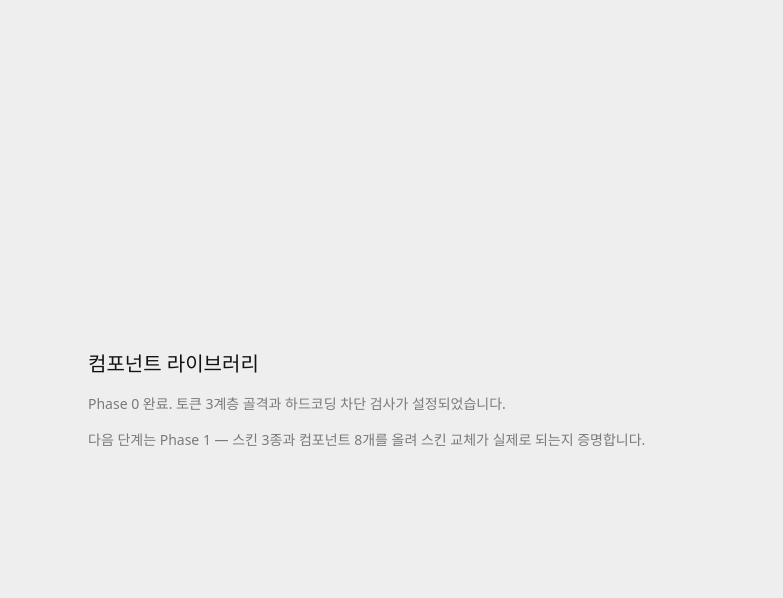
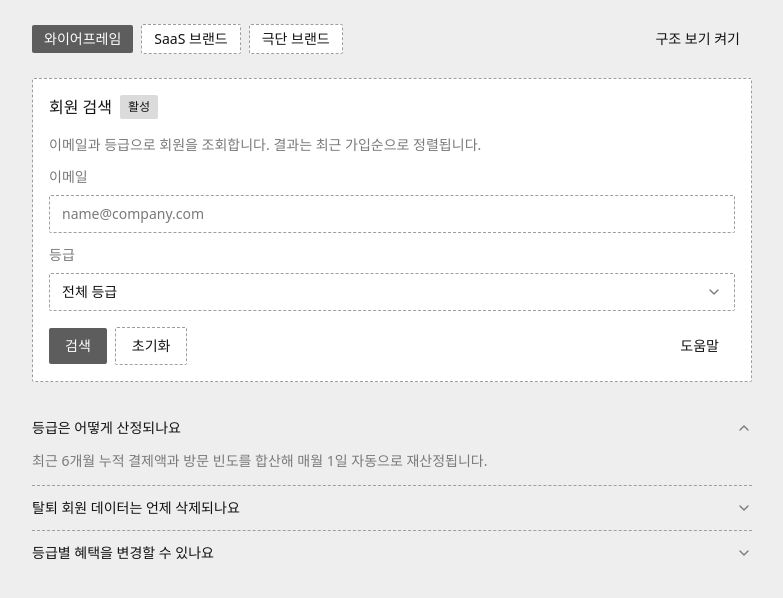
Before and after one commit to shinhyuk-pm/components, a Next.js app: page / in a window 1280 px wide. Shown: the top 598 px of the page, without its empty margins (248-1031 px from the left). Built offline with nearby package versions, Linux system fonts and the light colour scheme.

Commit message:
feat: 스킨 전환 화면
같은 화면에 스킨 3종을 갈아끼운다. 구조 보기를 켜면 골격이 동일한지 확인된다.

```diff
--- a/app/page.tsx
+++ b/app/page.tsx
@@ -1,13 +1,162 @@
+"use client";
+
+import { useEffect, useState } from "react";
+import {
+  Accordion,
+  AccordionContent,
+  AccordionItem,
+  AccordionTrigger,
+} from "@/components/ui/accordion";
+import { Badge } from "@/components/ui/badge";
+import { Button } from "@/components/ui/button";
+import {
+  Card,
+  CardContent,
+  CardDescription,
+  CardFooter,
+  CardHeader,
+  CardTitle,
+} from "@/components/ui/card";
+import {
+  Dialog,
+  DialogClose,
+  DialogContent,
+  DialogDescription,
+  DialogFooter,
+  DialogTitle,
+  DialogTrigger,
+} from "@/components/ui/dialog";
+import { Input } from "@/components/ui/input";
+import { Label } from "@/components/ui/label";
+import {
+  Select,
+  SelectContent,
+  SelectItem,
+  SelectTrigger,
+  SelectValue,
+} from "@/components/ui/select";
+
+const SKINS = [
+  { id: "wireframe", label: "와이어프레임" },
+  { id: "saas", label: "SaaS 브랜드" },
+  { id: "bold", label: "극단 브랜드" },
+];
+
+const GRADES = [
+  { value: "all", label: "전체 등급" },
+  { value: "vip", label: "VIP" },
+  { value: "regular", label: "일반" },
+];
+
 export default function Home() {
+  const [skin, setSkin] = useState("wireframe");
+  const [structure, setStructure] = useState(false);
+
+  useEffect(() => {
+    document.documentElement.dataset.skin = skin;
+  }, [skin]);
+
   return (
-    <main className="mx-auto flex min-h-screen max-w-2xl flex-col justify-center gap-4 p-8">
-      <h1 className="text-xl font-medium">컴포넌트 라이브러리</h1>
-      <p className="text-sm text-(--t2-muted)">
-        Phase 0 완료. 토큰 3계층 골격과 하드코딩 차단 검사가 설정되었습니다.
-      </p>
-      <p className="text-sm text-(--t2-muted)">
-        다음 단계는 Phase 1 — 스킨 3종과 컴포넌트 8개를 올려 스킨 교체가 실제로 되는지 증명합니다.
-      </p>
-    </main>
+    <div className={structure ? "structure-view" : undefined}>
+      <div className="mx-auto flex max-w-3xl flex-col gap-(--t3-pad-6) p-(--t3-pad-6)">
+        <header className="flex flex-wrap items-center gap-(--t3-pad-2)">
+          {SKINS.map((s) => (
+            <Button
+              key={s.id}
+              variant={skin === s.id ? "primary" : "secondary"}
+              size="sm"
+              onClick={() => setSkin(s.id)}
+            >
+              {s.label}
+            </Button>
+          ))}
+          <Button
+            variant="ghost"
+            size="sm"
+            className="ml-auto"
+            onClick={() => setStructure((v) => !v)}
+          >
+            구조 보기 {structure ? "끄기" : "켜기"}
+          </Button>
+        </header>
+
+        <Card>
+          <CardHeader>
+            <CardTitle>회원 검색</CardTitle>
+            <Badge>활성</Badge>
+          </CardHeader>
+          <CardContent>
+            <CardDescription>
+              이메일과 등급으로 회원을 조회합니다. 결과는 최근 가입순으로 정렬됩니다.
+            </CardDescription>
+            <div className="flex flex-col gap-(--t3-pad-2)">
+              <Label htmlFor="email">이메일</Label>
+              <Input id="email" placeholder="name@company.com" />
+            </div>
+            <div className="flex flex-col gap-(--t3-pad-2)">
+              <Label>등급</Label>
+              <Select defaultValue="all" items={GRADES}>
+                <SelectTrigger>
+                  <SelectValue />
+                </SelectTrigger>
+                <SelectContent>
+                  {GRADES.map((g) => (
+                    <SelectItem key={g.value} value={g.value}>
+                      {g.label}
+                    </SelectItem>
+                  ))}
+                </SelectContent>
+              </Select>
+            </div>
+          </CardContent>
+          <CardFooter>
+            <Button>검색</Button>
+            <Button variant="secondary">초기화</Button>
+            <Dialog>
+              <DialogTrigger
+                render={
+                  <Button variant="ghost" className="ml-auto">
+                    도움말
+                  </Button>
+                }
+              />
+              <DialogContent>
+                <DialogTitle>검색 범위 안내</DialogTitle>
+                <DialogDescription>
+                  탈퇴 후 30일이 지난 회원은 조회되지 않습니다. 통계 데이터는 비식별 처리되어 별도
+                  보관됩니다.
+                </DialogDescription>
+                <DialogFooter>
+                  <DialogClose render={<Button variant="secondary">닫기</Button>} />
+                </DialogFooter>
+              </DialogContent>
+            </Dialog>
+          </CardFooter>
+        </Card>
+
+        <Accordion defaultValue={["q1"]}>
+          <AccordionItem value="q1">
+            <AccordionTrigger>등급은 어떻게 산정되나요</AccordionTrigger>
+            <AccordionContent>
+              최근 6개월 누적 결제액과 방문 빈도를 합산해 매월 1일 자동으로 재산정됩니다.
+            </AccordionContent>
+          </AccordionItem>
+          <AccordionItem value="q2">
+            <AccordionTrigger>탈퇴 회원 데이터는 언제 삭제되나요</AccordionTrigger>
+            <AccordionContent>
+              탈퇴 후 30일간 보관하며, 이후 개인정보는 완전 삭제되고 통계 데이터만 비식별 처리로
+              남습니다.
+            </AccordionContent>
+          </AccordionItem>
+          <AccordionItem value="q3">
+            <AccordionTrigger>등급별 혜택을 변경할 수 있나요</AccordionTrigger>
+            <AccordionContent>
+              설정에서 등급별 할인율과 적립률을 개별 지정할 수 있고, 변경 사항은 다음 산정 주기부터
+              적용됩니다.
+            </AccordionContent>
+          </AccordionItem>
+        </Accordion>
+      </div>
+    </div>
   );
 }
```
